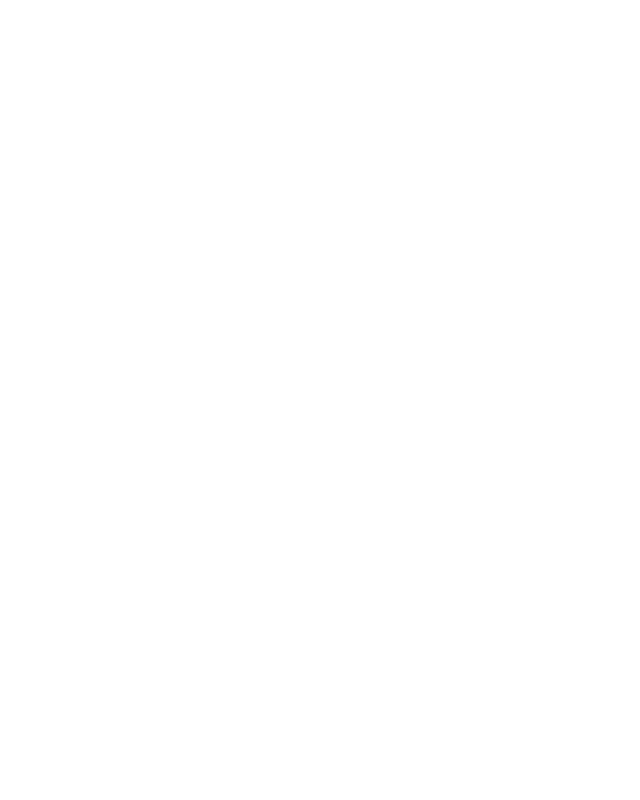
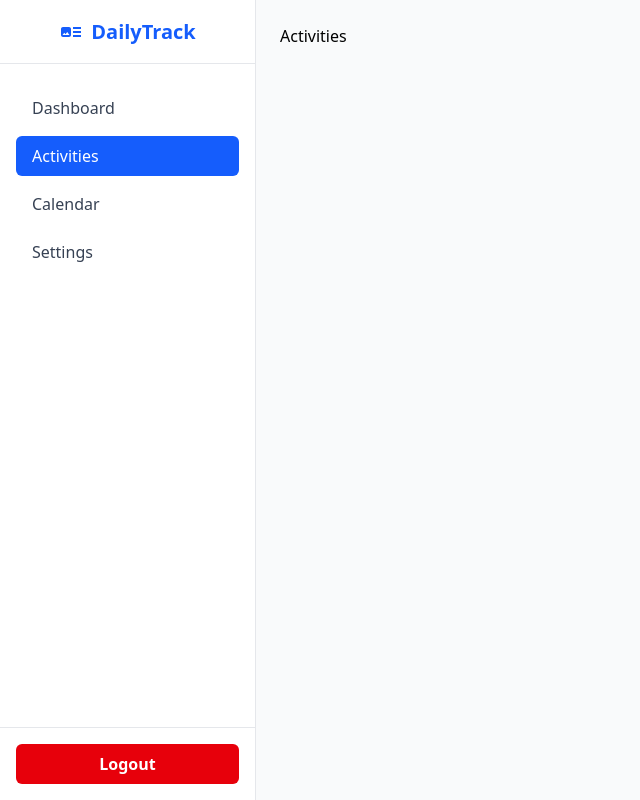
Before and after one commit to RashiShekhar/Daily-Activities, a React (Vite) app: page /dashboard/activities in a window 1280 px wide. Before the commit this address had no page. Shown: the whole page, without its empty margins (0-640 px from the left). Built offline with nearby package versions, Linux system fonts and the light colour scheme.

Commit message:
NavBar updated

```diff
--- a/src/App.jsx
+++ b/src/App.jsx
@@ -3,7 +3,11 @@
 import Intro from "./components/Intro";
 import Login from "./components/Login";
 import SignUp from "./components/SignUp";
+import DashboardLayout from "./components/DashboardLayout";
 import Dashboard from "./components/Dashboard";
+import Activities from "./components/Activities";
+import Calendar from "./components/Calendar";
+import Settings from "./components/Settings";
 
 function App() {
   return (
@@ -12,7 +16,14 @@
         <Route path="/" element={<Intro />} />
         <Route path="/login" element={<Login />} />
         <Route path="/signup" element={<SignUp />} />
-        <Route path="/dashboard" element={<Dashboard />} />
+
+        {/* Dashboard layout with nested routes */}
+        <Route path="/dashboard" element={<DashboardLayout />}>
+          <Route index element={<Dashboard />} />
+          <Route path="activities" element={<Activities />} />
+          <Route path="calendar" element={<Calendar />} />
+          <Route path="settings" element={<Settings />} />
+        </Route>
       </Routes>
     </Router>
   );
--- /dev/null
+++ b/src/components/Activities.jsx
@@ -0,0 +1,8 @@
+import React from "react";
+export default function Activities() {
+  return (
+    <>
+      <div>Activities</div>
+    </>
+  );
+}
--- /dev/null
+++ b/src/components/Calendar.jsx
@@ -0,0 +1,8 @@
+import React from "react";
+export default function Calendar() {
+  return (
+    <>
+      <div>Calendar</div>
+    </>
+  );
+}
--- a/src/components/Dashboard.jsx
+++ b/src/components/Dashboard.jsx
@@ -1,13 +1,10 @@
 import React from "react";
-import NavBar from "./NavBar";
 
 export default function Dashboard() {
   return (
-    <div className="flex min-h-screen bg-gray-50">
-      <NavBar />
-      <main className="flex-1 p-8">
-        <h1 className="text-3xl font-bold mb-6">Dashboard</h1>
-      </main>
+    <div>
+      <h1 className="text-3xl font-bold mb-4">Welcome to your Dashboard</h1>
+      <p>This is your main dashboard content.</p>
     </div>
   );
 }
--- /dev/null
+++ b/src/components/DashboardLayout.jsx
@@ -0,0 +1,21 @@
+// components/DashboardLayout.jsx
+
+import React from "react";
+import { Outlet } from "react-router-dom";
+import NavBar from "./NavBar";
+
+export default function DashboardLayout() {
+  return (
+    <div className="min-h-screen bg-gray-50">
+      {/* Fixed sidebar */}
+      <div className="fixed inset-y-0 left-0 w-64 z-10">
+        <NavBar />
+      </div>
+
+      {/* Main content with left margin */}
+      <div className="ml-64 p-6">
+        <Outlet />
+      </div>
+    </div>
+  );
+}
--- a/src/components/NavBar.jsx
+++ b/src/components/NavBar.jsx
@@ -8,9 +8,9 @@
 
   const navItems = [
     { name: "Dashboard", path: "/dashboard" },
-    { name: "Activities", path: "/activities" },
-    { name: "Calendar", path: "/calendar" },
-    { name: "Settings", path: "/settings" },
+    { name: "Activities", path: "/dashboard/activities" },
+    { name: "Calendar", path: "/dashboard/calendar" },
+    { name: "Settings", path: "/dashboard/settings" },
   ];
 
   const handleLogout = () => {
@@ -19,19 +19,19 @@
 
   return (
     <div className="h-screen w-64 bg-white border-r border-gray-200 flex flex-col">
-      <div className="h-16 flex items-center justify-center border-b border-gray-200 font-bold text-xl text-blue-600 space-x-2">
-        <MdOutlineArtTrack className="text-2xl" />
+      <div className="h-16 flex items-center justify-center border-b border-gray-200 font-bold text-xl text-blue-600 space-x-2 group cursor-pointer">
+        <MdOutlineArtTrack className="text-2xl transform transition-transform duration-300 group-hover:rotate-12" />
         <span>DailyTrack</span>
       </div>
 
-      <nav className="flex-1 px-4 py-6 space-y-2">
+      <nav className="flex-1 px-4 py-6 space-y-2 animate-slide-in-left">
         {navItems.map((item) => {
           const isActive = location.pathname === item.path;
           return (
             <Link
               key={item.name}
               to={item.path}
-              className={`block px-4 py-2 rounded-md font-medium ${
+              className={`block px-4 py-2 rounded-md font-medium transition-colors duration-200 ${
                 isActive
                   ? "bg-blue-600 text-white"
                   : "text-gray-700 hover:bg-blue-100 hover:text-blue-600"
@@ -46,7 +46,7 @@
       <div className="p-4 border-t border-gray-200">
         <button
           onClick={handleLogout}
-          className="w-full bg-red-600 hover:bg-red-700 text-white py-2 rounded-md font-semibold"
+          className="w-full bg-red-600 hover:bg-red-700 text-white py-2 rounded-md font-semibold transition-all duration-200 transform hover:-translate-y-0.5"
         >
           Logout
         </button>
--- /dev/null
+++ b/src/components/Settings.jsx
@@ -0,0 +1,8 @@
+import React from "react";
+export default function Settings() {
+  return (
+    <>
+      <div>Settings</div>
+    </>
+  );
+}
--- a/tailwind.config.js
+++ b/tailwind.config.js
@@ -5,12 +5,17 @@
     extend: {
       animation: {
         "gradient-x": "gradientX 10s ease infinite",
+        "slide-in-left": "slide-in-left 0.4s ease-out",
       },
       keyframes: {
         gradientX: {
           "0%, 100%": { backgroundPosition: "0% 50%" },
           "50%": { backgroundPosition: "100% 50%" },
         },
+        "slide-in-left": {
+          "0%": { opacity: 0, transform: "translateX(-20px)" },
+          "100%": { opacity: 1, transform: "translateX(0)" },
+        },
       },
     },
   },
```
